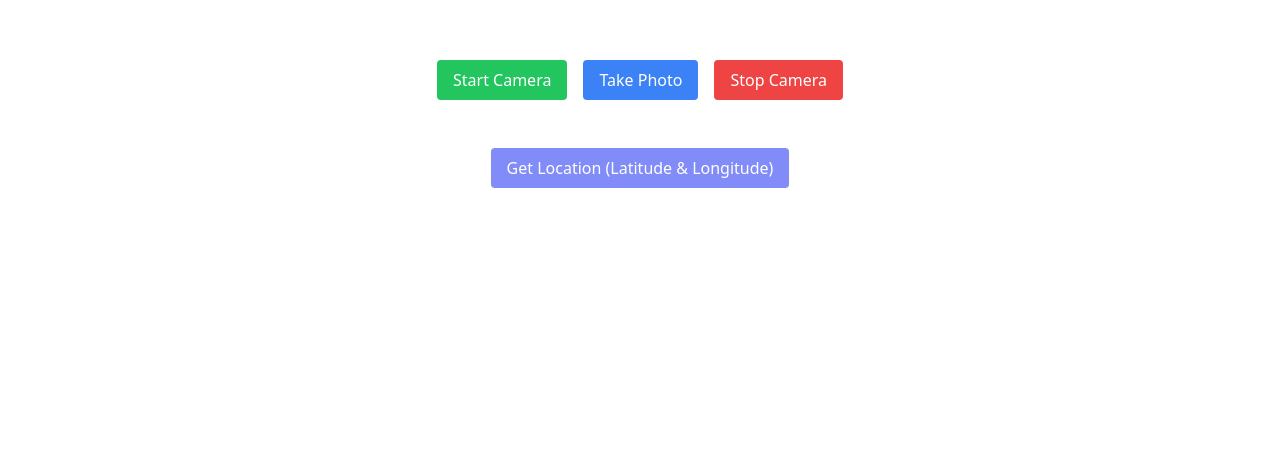
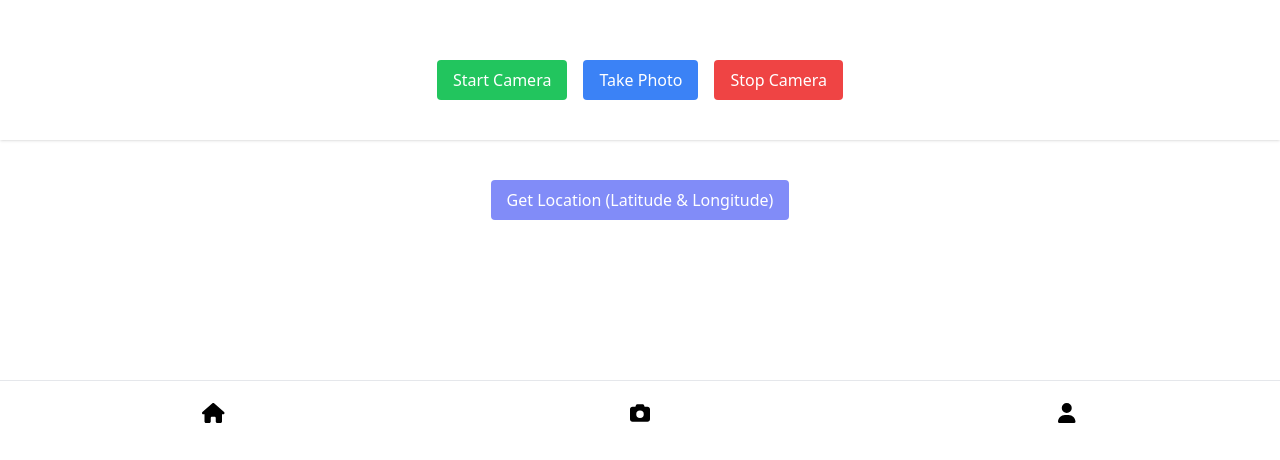
Before and after one commit to Qingquan-Li/doorgo-app, a React (Create React App) app: page / in a window 1280 px wide. Shown: the part 340-800 px from the top of the page. Built offline with nearby package versions, Linux system fonts and the light colour scheme.

Commit message:
Add Bottom Navigation Bar

```diff
--- a/package.json
+++ b/package.json
@@ -3,6 +3,9 @@
   "version": "0.1.0",
   "private": true,
   "dependencies": {
+    "@fortawesome/fontawesome-svg-core": "^6.4.0",
+    "@fortawesome/free-solid-svg-icons": "^6.4.0",
+    "@fortawesome/react-fontawesome": "^0.2.0",
     "@testing-library/jest-dom": "^5.16.5",
     "@testing-library/react": "^13.4.0",
     "@testing-library/user-event": "^13.5.0",
--- a/src/App.js
+++ b/src/App.js
@@ -1,14 +1,14 @@
 import Camera from "./components/Camera";
 import Location from "./components/Location";
+import BottomNavBar from "./components/BottomNavBar";
 
 function App() {
   return (
-    <div>
+    <div className="flex flex-col min-h-screen">
       <Camera />
-      <br />
-      <br />
       <Location />
-      <br />
+
+      <BottomNavBar />
     </div>
   );
 }
--- /dev/null
+++ b/src/components/BottomNavBar.jsx
@@ -0,0 +1,27 @@
+import { FontAwesomeIcon } from '@fortawesome/react-fontawesome';
+import { faHome, faCamera, faUser } from '@fortawesome/free-solid-svg-icons';
+
+
+export default function BottomNavBar() {
+  return (
+    <div className="fixed bottom-0 left-0 w-full h-20 pb-4 bg-white border-t border-gray-200">
+      <ul className="flex flex-row justify-between items-center h-full">
+        <li className="flex-1 text-center">
+          <button className="focus:outline-none">
+            <FontAwesomeIcon icon={faHome} size="lg" />
+          </button>
+        </li>
+        <li className="flex-1 text-center">
+          <button className="focus:outline-none">
+            <FontAwesomeIcon icon={faCamera} size="lg" />
+          </button>
+        </li>
+        <li className="flex-1 text-center">
+          <button className="focus:outline-none">
+            <FontAwesomeIcon icon={faUser} size="lg" />
+          </button>
+        </li>
+      </ul>
+    </div>
+  );
+};
--- a/src/components/Camera.jsx
+++ b/src/components/Camera.jsx
@@ -50,7 +50,7 @@ export default function Camera() {
   };
 
   return (
-    <div className="flex flex-col items-center space-y-4">
+    <div className="flex flex-col items-center space-y-4 pb-10 shadow">
       <div className="relative w-full h-96">
         <video
           ref={videoRef}
--- a/src/components/Demo.jsx
+++ /dev/null
@@ -1,12 +0,0 @@
-export default function Demo() {
-  return (
-    <div>
-      <button
-        className="bg-green-500"
-        onClick={() => alert("Hello Demo")}
-      >
-        Click Me From Demo
-      </button>
-    </div>
-  );
-}
--- a/src/components/Location.jsx
+++ b/src/components/Location.jsx
@@ -38,7 +38,7 @@ export default function Location() {
   };
 
   return (
-    <div className="flex flex-col items-center space-y-4">
+    <div className="flex flex-col items-center space-y-4 pt-10">
       <button
         className="px-4 py-2 text-white bg-indigo-400 rounded"
         onClick={getLocation}
```
Also changed, not shown: 1 other file (tests, documents, lock files or other folders).
